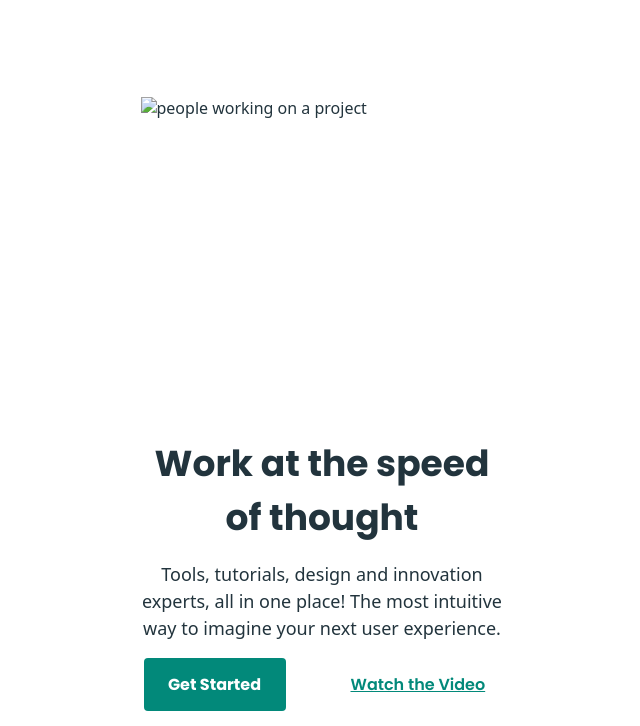
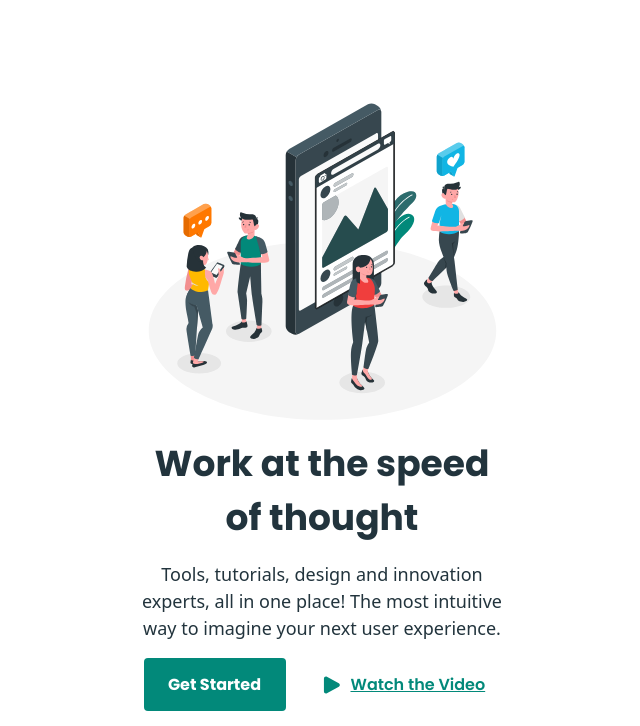
Before and after one commit to YVolkov404/new-product-project, a plain HTML site: page index.html in a window 1280 px wide. Shown: the part 74-800 px from the top of the page, without its empty margins (318-958 px from the left). Drawn offline with nearby package versions, Linux system fonts and the light colour scheme.

Commit message:
Deploying to gh-pages from @ YVolkov404/new-product-project@3d8c1606e659dd0b4d8b094edd8f62724b32e9c9 🚀

```diff
--- a/index.html
+++ b/index.html
@@ -63,15 +63,16 @@
         </button>
         <button type="button" class="hero-btn poppins-semibold">
           <svg class="hero-icon" width="20" height="18">
-            <use href="../img/icons/icons.svg#icon-triangle"></use>
+            <use href="/new-product-project/assets/icons-kA-bBK0c.svg#icon-triangle"></use>
           </svg>
           <span class="hero-btn-text">Watch the Video</span>
         </button>
       </div>
     </div>
-    <img src="../../img/hero/hero.svg" width="610" height="555" alt="people working on a project" />
+    <img src="/new-product-project/assets/hero-BH3Xr8e9.svg" width="610" height="555" alt="people working on a project" />
   </div>
 </div>
+
       <section class="features">
   <div class="features-container container">
     <h2 class="features-title poppins-bold">Product was Built Specifically for You</h2>
```
Also changed, not shown: assets/hero-BH3Xr8e9.svg (added).
